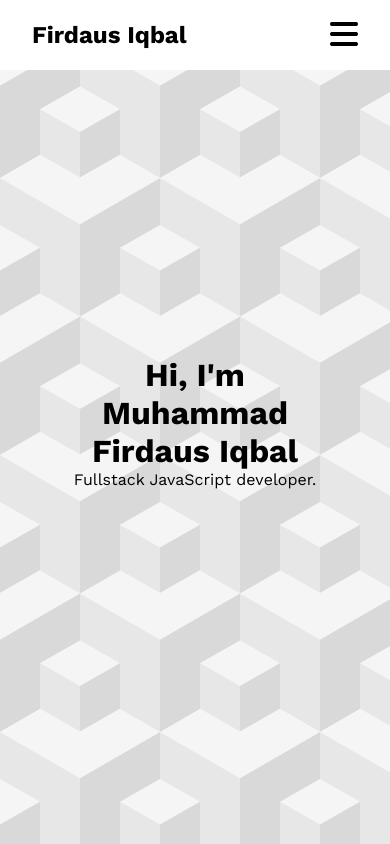
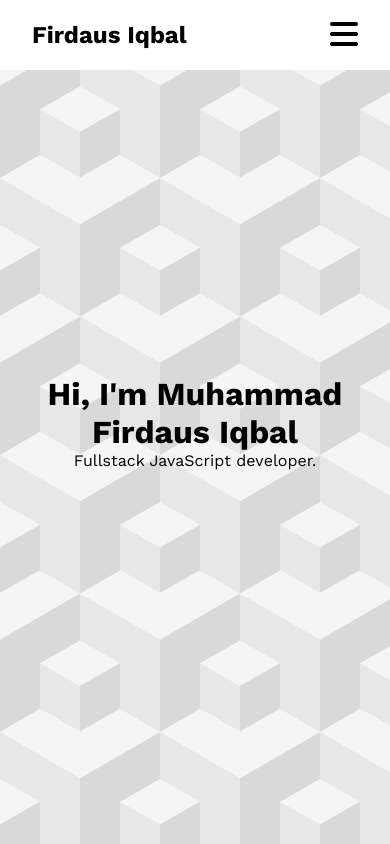
Before and after one commit to FirdausIqbal/Portfolio-React, a React (Create React App) app: page / in a window 390 px wide. Shown: the top 844 px of the page. Built offline with nearby package versions, Linux system fonts and the light colour scheme.

Commit message:
fix padding responsive on banner

```diff
--- a/src/components/Banner.jsx
+++ b/src/components/Banner.jsx
@@ -18,6 +18,9 @@ const InnerText = styled.div`
   align-items: center;
   justify-content: center;
   padding: 0 4rem;
+  ${mobile({
+    padding: '0 1rem'
+  })}
 `;
 const Main = styled.div`
   font-size: 3.3rem;
```
